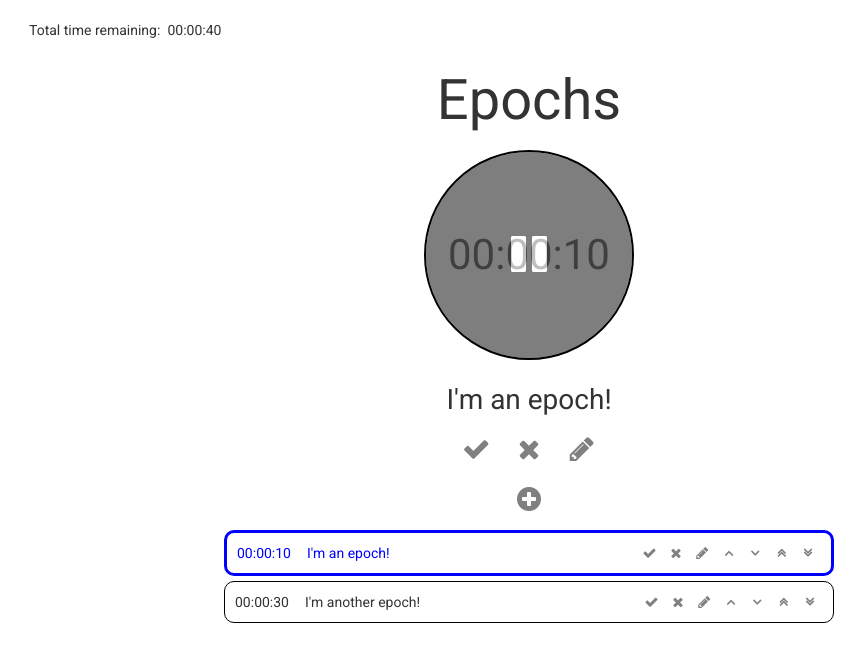
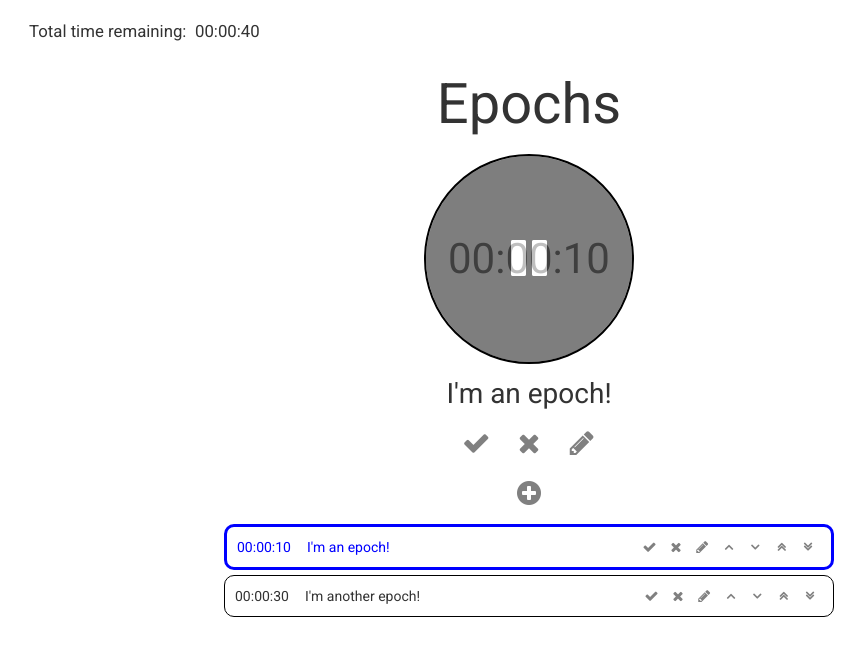
Before and after one commit to czhao39/epochs, a React app: page / in a window 1280 px wide. Shown: the whole page, without its empty margins (111-976 px from the left). Built offline with nearby package versions, Linux system fonts and the light colour scheme.

Commit message:
make component styling modular

```diff
--- a/src/components/App.js
+++ b/src/components/App.js
@@ -11,16 +11,20 @@ import TaskListContainer from "../containers/TaskListContainer";
 const App = ({ tasksArray, editIndex, showEditTaskModal, toggleEditTaskModal }) => {
     return (
         <Grid fluid>
-            <TotalInfoBox
-                tasksArray={tasksArray}
-            />
+            <div className="total-info-box-wrapper">
+                <TotalInfoBox
+                    tasksArray={tasksArray}
+                />
+            </div>
             <div className="app-title">Epochs</div>
-            <div className="curtaskbox-wrapper">
+            <div className="cur-task-box-wrapper">
                 <CurTaskBox
                     toggleEditTaskModal={(show, index) => toggleEditTaskModal(show, index)}
                 />
             </div>
-            <TaskListControlsBox />
+            <div className="task-list-controls-box-wrapper">
+                <TaskListControlsBox />
+            </div>
             <Row>
                 <Col xs={12} sm={8} md={6} smOffset={2} mdOffset={3}>
                     <TaskListContainer
--- a/src/components/TaskList.js
+++ b/src/components/TaskList.js
@@ -1,6 +1,7 @@
 import React from "react";
 import PropTypes from "prop-types";
 
+import "../styles/TaskList.scss";
 import TaskItem from "./TaskItem";
 
 
--- a/src/components/TotalInfoBox.js
+++ b/src/components/TotalInfoBox.js
@@ -1,7 +1,6 @@
 import React from "react";
 import PropTypes from "prop-types";
 
-import "../styles/TotalInfoBox.scss";
 import { secsToDuration, durationToString } from "../helpers";
 
 
--- a/src/containers/CurTaskBox.js
+++ b/src/containers/CurTaskBox.js
@@ -16,11 +16,13 @@ export default class CurTaskBox extends Component {
     render() {
         return (
             <div>
-                <Timer
-                    paused={this.props.tasks.paused}
-                    secsRemaining={this.props.tasks.list.length > 0 ? this.props.tasks.list[0].secsRemaining : 0}
-                    togglePaused={this.props.togglePaused}
-                />
+                <div className="timer-wrapper">
+                    <Timer
+                        paused={this.props.tasks.paused}
+                        secsRemaining={this.props.tasks.list.length > 0 ? this.props.tasks.list[0].secsRemaining : 0}
+                        togglePaused={this.props.togglePaused}
+                    />
+                </div>
                 <div className="cur-task">
                     {this.props.tasks.list[0].name}
                 </div>
--- a/src/styles/App.scss
+++ b/src/styles/App.scss
@@ -4,19 +4,6 @@ html, body {
 
 button {
     transition: .2s;
-}
-
-.app-title {
-    font-size: 4em;
-    text-align: center;
-    margin-top: 1rem;
-    margin-bottom: 1rem;
-}
-
-.curtaskbox-wrapper {
-    margin-left: auto;
-    margin-right: auto;
-    text-align: center;
 }
 
 .fa {
@@ -46,3 +33,29 @@ button {
 .edit-button:hover {
     color: orange;
 }
+
+.total-info-box-wrapper {
+    width: 80%;
+    margin: 2rem auto;
+    font-size: 1.2em;
+}
+
+.app-title {
+    font-size: 4em;
+    text-align: center;
+    margin-top: 1rem;
+    margin-bottom: 1rem;
+}
+
+.cur-task-box-wrapper {
+    margin-left: auto;
+    margin-right: auto;
+    text-align: center;
+    font-size: 2em;
+}
+
+.task-list-controls-box-wrapper {
+    font-size: 2em;
+    margin-top: 1rem;
+    margin-bottom: 1rem;
+}
--- a/src/styles/CurTaskBox.scss
+++ b/src/styles/CurTaskBox.scss
@@ -1,10 +1,8 @@
-.cur-task {
-    margin-top: 1rem;
-    font-size: 2em;
+.timer-wrapper {
+    margin-bottom: 1rem;
+    font-size: 1.5em;
 }
 
-.cur-task-controls {
-    font-size: 2em;
-    margin-top: 1rem;
+.cur-task {
     margin-bottom: 1rem;
 }
--- a/src/styles/TaskItem.scss
+++ b/src/styles/TaskItem.scss
@@ -1,6 +1,5 @@
 .task-item {
     padding: 10px;
-    margin-bottom: 5px;
     border: 1px solid black;
     border-radius: 10px;
     display: flex;
--- /dev/null
+++ b/src/styles/TaskList.scss
@@ -0,0 +1,3 @@
+.task-item {
+    margin-bottom: .5rem;
+}
--- a/src/styles/TaskListControlsBox.scss
+++ b/src/styles/TaskListControlsBox.scss
@@ -1,6 +1,3 @@
 .task-list-controls {
     text-align: center;
-    font-size: 2em;
-    margin-top: 1rem;
-    margin-bottom: 1rem;
 }
--- a/src/styles/Timer.scss
+++ b/src/styles/Timer.scss
@@ -6,11 +6,9 @@
     justify-content: center;
     width: 5em;
     height: 5em;
-    font-size: 3em;
     cursor: pointer;
     border: 2px solid black;
     border-radius: 100%;
-    margin-bottom: 1rem;
 
     &.paused {
         color: grey;
--- a/src/styles/TotalInfoBox.scss
+++ /dev/null
@@ -1,4 +0,0 @@
-.total-info-box {
-    width: 80%;
-    margin: 2rem auto;
-}
```
